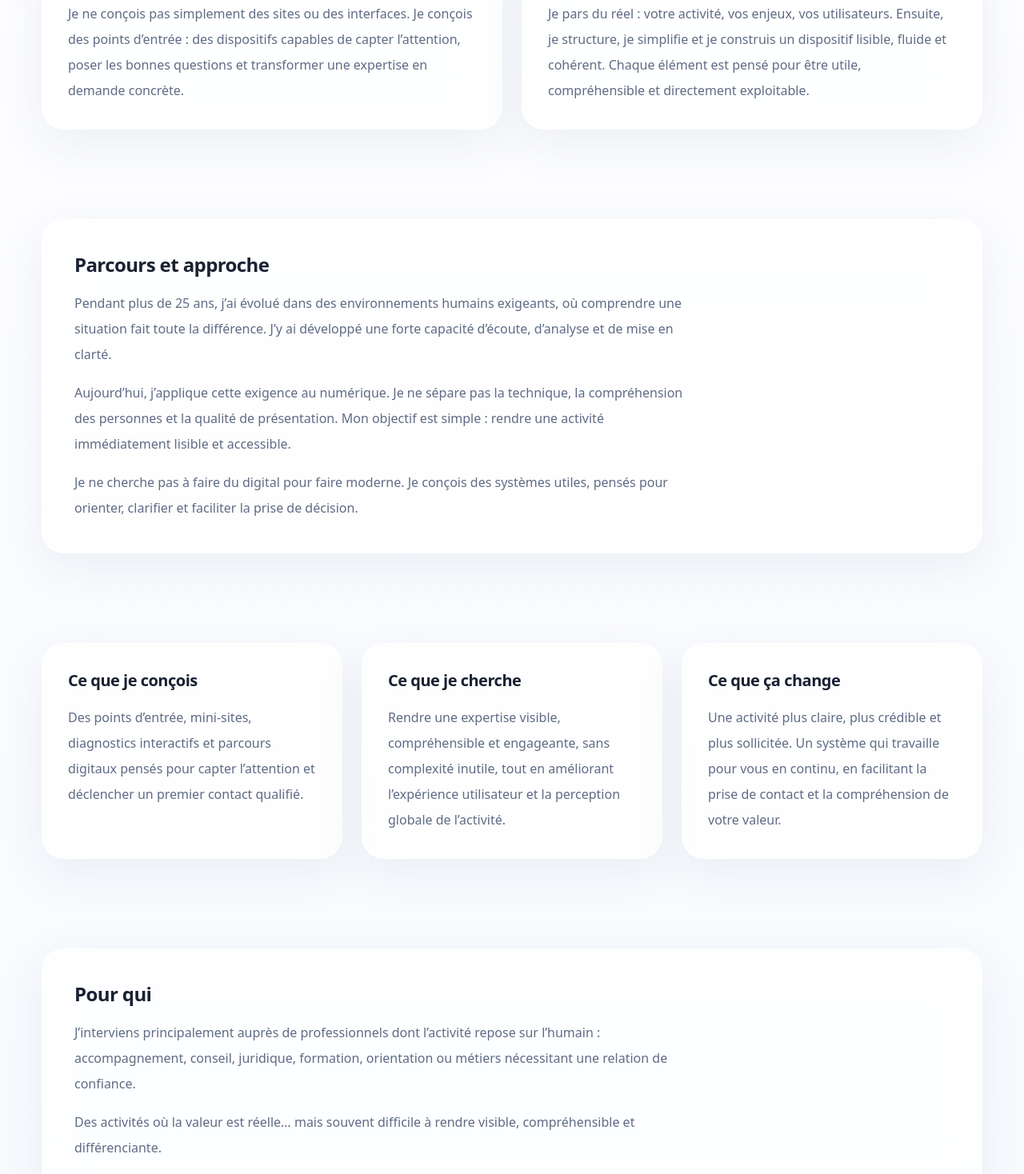
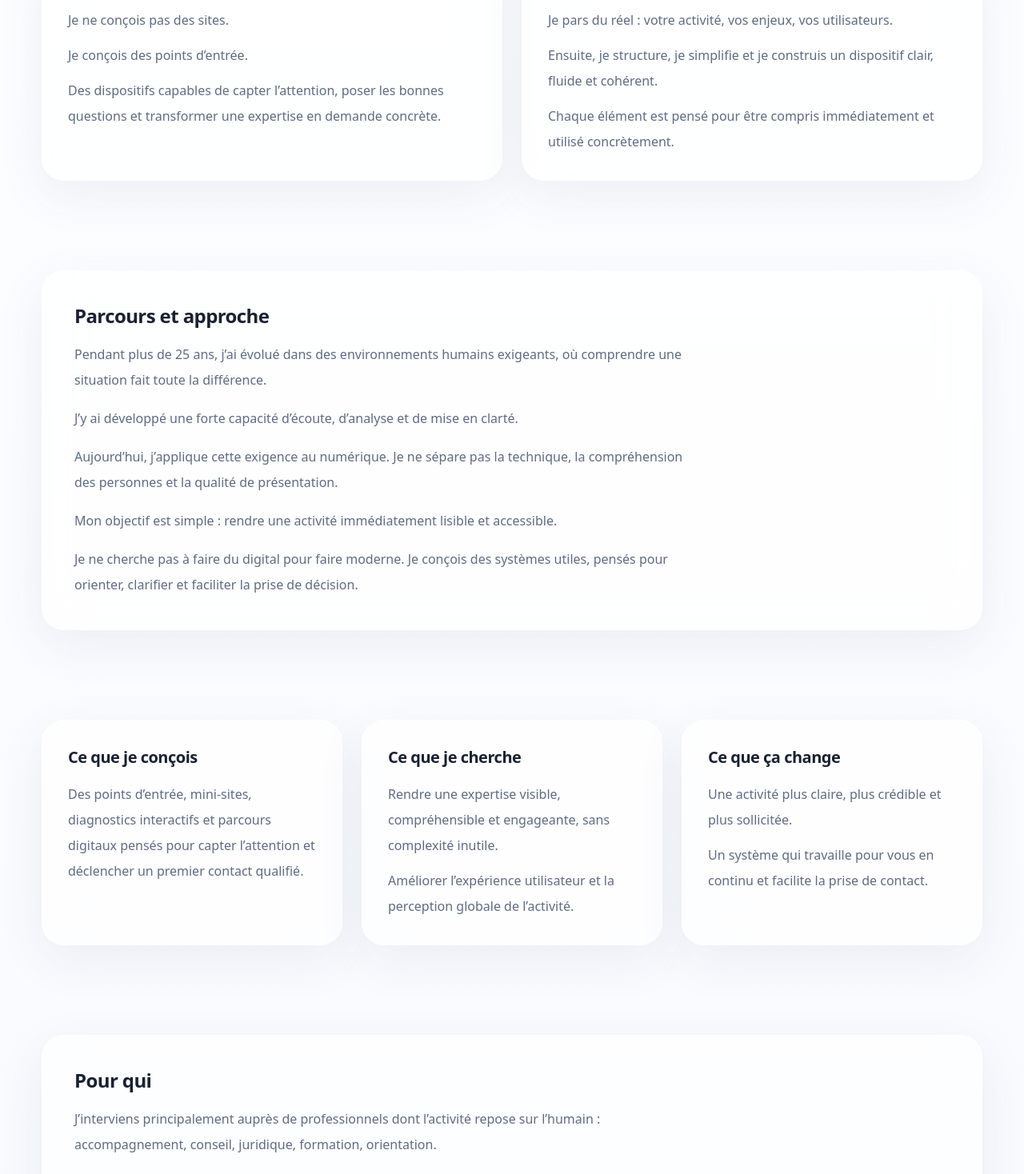
Before and after one commit to arnaudcrestey/portail-site-vitrine, a Next.js app: page /a-propos in a window 1280 px wide. Shown: the part 1020-2488 px from the top of the page at 80% size. Built offline with nearby package versions, Linux system fonts and the light colour scheme.

Commit message:
Update page.tsx

```diff
--- a/app/a-propos/page.tsx
+++ b/app/a-propos/page.tsx
@@ -4,7 +4,7 @@ import { Surface } from '@/components/ui';
 export const metadata = {
   title: 'À propos',
   description:
-    'Présentation d’Arnaud Crestey, de son positionnement et de sa manière de concevoir des systèmes numériques qui transforment une expertise en prises de contact qualifiées.',
+    'Arnaud Crestey conçoit des systèmes numériques qui rendent une expertise visible, compréhensible et transforment en prises de contact qualifiées.',
 };
 
 export default function AboutPage() {
@@ -13,32 +13,50 @@ export default function AboutPage() {
       <PageHero
         eyebrow="À propos"
         title="Je conçois des systèmes numériques qui transforment une expertise en prises de contact qualifiées."
-        description="Mon travail consiste à rendre une activité visible, compréhensible et actionnable. Je conçois des dispositifs digitaux simples, structurés et crédibles, pensés pour capter l’attention juste et ouvrir vers un premier échange."
+        description="Mon travail consiste à rendre une activité visible, compréhensible et actionnable. Des dispositifs simples, structurés et crédibles, pensés pour capter l’attention juste et déclencher un premier échange."
         primaryCta={{ href: '/contact', label: 'Parler de votre projet' }}
       />
 
-      <section className="section-spacing pt-4">
+      {/* POSITIONNEMENT + MÉTHODE */}
+      <section className="section-spacing pt-6">
         <div className="container-layout grid gap-6 lg:grid-cols-2">
           <Surface className="p-8">
             <h2 className="text-2xl font-semibold text-ink">Positionnement</h2>
+
             <p className="mt-4 text-base leading-8 text-slate">
-              Je ne conçois pas simplement des sites ou des interfaces. Je conçois des points d’entrée :
-              des dispositifs capables de capter l’attention, poser les bonnes questions et transformer
-              une expertise en demande concrète.
+              Je ne conçois pas des sites.
+            </p>
+
+            <p className="mt-3 text-base leading-8 text-slate font-medium">
+              Je conçois des points d’entrée.
+            </p>
+
+            <p className="mt-3 text-base leading-8 text-slate">
+              Des dispositifs capables de capter l’attention, poser les bonnes questions
+              et transformer une expertise en demande concrète.
             </p>
           </Surface>
 
           <Surface className="p-8">
             <h2 className="text-2xl font-semibold text-ink">Méthode</h2>
+
             <p className="mt-4 text-base leading-8 text-slate">
-              Je pars du réel : votre activité, vos enjeux, vos utilisateurs. Ensuite, je structure,
-              je simplifie et je construis un dispositif lisible, fluide et cohérent. Chaque élément
-              est pensé pour être utile, compréhensible et directement exploitable.
+              Je pars du réel : votre activité, vos enjeux, vos utilisateurs.
+            </p>
+
+            <p className="mt-3 text-base leading-8 text-slate">
+              Ensuite, je structure, je simplifie et je construis un dispositif clair,
+              fluide et cohérent.
+            </p>
+
+            <p className="mt-3 text-base leading-8 text-slate">
+              Chaque élément est pensé pour être compris immédiatement et utilisé concrètement.
             </p>
           </Surface>
         </div>
       </section>
 
+      {/* PARCOURS */}
       <section className="section-spacing pt-0">
         <div className="container-layout">
           <Surface className="p-8 md:p-10">
@@ -46,15 +64,21 @@ export default function AboutPage() {
               <h2 className="text-2xl font-semibold text-ink">Parcours et approche</h2>
 
               <p className="mt-4 text-base leading-8 text-slate">
-                Pendant plus de 25 ans, j’ai évolué dans des environnements humains exigeants, où comprendre
-                une situation fait toute la différence. J’y ai développé une forte capacité d’écoute,
-                d’analyse et de mise en clarté.
+                Pendant plus de 25 ans, j’ai évolué dans des environnements humains exigeants,
+                où comprendre une situation fait toute la différence.
+              </p>
+
+              <p className="mt-4 text-base leading-8 text-slate">
+                J’y ai développé une forte capacité d’écoute, d’analyse et de mise en clarté.
               </p>
 
               <p className="mt-4 text-base leading-8 text-slate">
                 Aujourd’hui, j’applique cette exigence au numérique. Je ne sépare pas la technique,
-                la compréhension des personnes et la qualité de présentation. Mon objectif est simple :
-                rendre une activité immédiatement lisible et accessible.
+                la compréhension des personnes et la qualité de présentation.
+              </p>
+
+              <p className="mt-4 text-base leading-8 text-slate font-medium">
+                Mon objectif est simple : rendre une activité immédiatement lisible et accessible.
               </p>
 
               <p className="mt-4 text-base leading-8 text-slate">
@@ -66,48 +90,65 @@ export default function AboutPage() {
         </div>
       </section>
 
+      {/* 3 BLOCS */}
       <section className="section-spacing pt-0">
         <div className="container-layout grid gap-6 lg:grid-cols-3">
           <Surface className="p-8">
             <h3 className="text-xl font-semibold text-ink">Ce que je conçois</h3>
+
             <p className="mt-4 text-base leading-8 text-slate">
-              Des points d’entrée, mini-sites, diagnostics interactifs et parcours digitaux pensés
-              pour capter l’attention et déclencher un premier contact qualifié.
+              Des points d’entrée, mini-sites, diagnostics interactifs et parcours digitaux
+              pensés pour capter l’attention et déclencher un premier contact qualifié.
             </p>
           </Surface>
 
           <Surface className="p-8">
             <h3 className="text-xl font-semibold text-ink">Ce que je cherche</h3>
+
             <p className="mt-4 text-base leading-8 text-slate">
-              Rendre une expertise visible, compréhensible et engageante, sans complexité inutile,
-              tout en améliorant l’expérience utilisateur et la perception globale de l’activité.
+              Rendre une expertise visible, compréhensible et engageante,
+              sans complexité inutile.
+            </p>
+
+            <p className="mt-3 text-base leading-8 text-slate">
+              Améliorer l’expérience utilisateur et la perception globale de l’activité.
             </p>
           </Surface>
 
           <Surface className="p-8">
             <h3 className="text-xl font-semibold text-ink">Ce que ça change</h3>
+
             <p className="mt-4 text-base leading-8 text-slate">
-              Une activité plus claire, plus crédible et plus sollicitée. Un système qui travaille
-              pour vous en continu, en facilitant la prise de contact et la compréhension de votre valeur.
+              Une activité plus claire, plus crédible et plus sollicitée.
+            </p>
+
+            <p className="mt-3 text-base leading-8 text-slate">
+              Un système qui travaille pour vous en continu et facilite la prise de contact.
             </p>
           </Surface>
         </div>
       </section>
 
-      <section className="section-spacing pt-0">
+      {/* POUR QUI */}
+      <section className="section-spacing pt-0 pb-16">
         <div className="container-layout">
           <Surface className="p-8 md:p-10">
             <div className="max-w-3xl">
               <h2 className="text-2xl font-semibold text-ink">Pour qui</h2>
+
               <p className="mt-4 text-base leading-8 text-slate">
                 J’interviens principalement auprès de professionnels dont l’activité repose sur l’humain :
-                accompagnement, conseil, juridique, formation, orientation ou métiers nécessitant
-                une relation de confiance.
+                accompagnement, conseil, juridique, formation, orientation.
               </p>
 
               <p className="mt-4 text-base leading-8 text-slate">
-                Des activités où la valeur est réelle… mais souvent difficile à rendre visible,
+                Des métiers où la valeur est réelle… mais souvent difficile à rendre visible,
                 compréhensible et différenciante.
+              </p>
+
+              <p className="mt-6 text-base leading-8 text-slate font-medium">
+                Si vous sentez que votre activité mérite d’être mieux comprise,
+                c’est probablement le bon moment pour en parler.
               </p>
             </div>
           </Surface>
```
